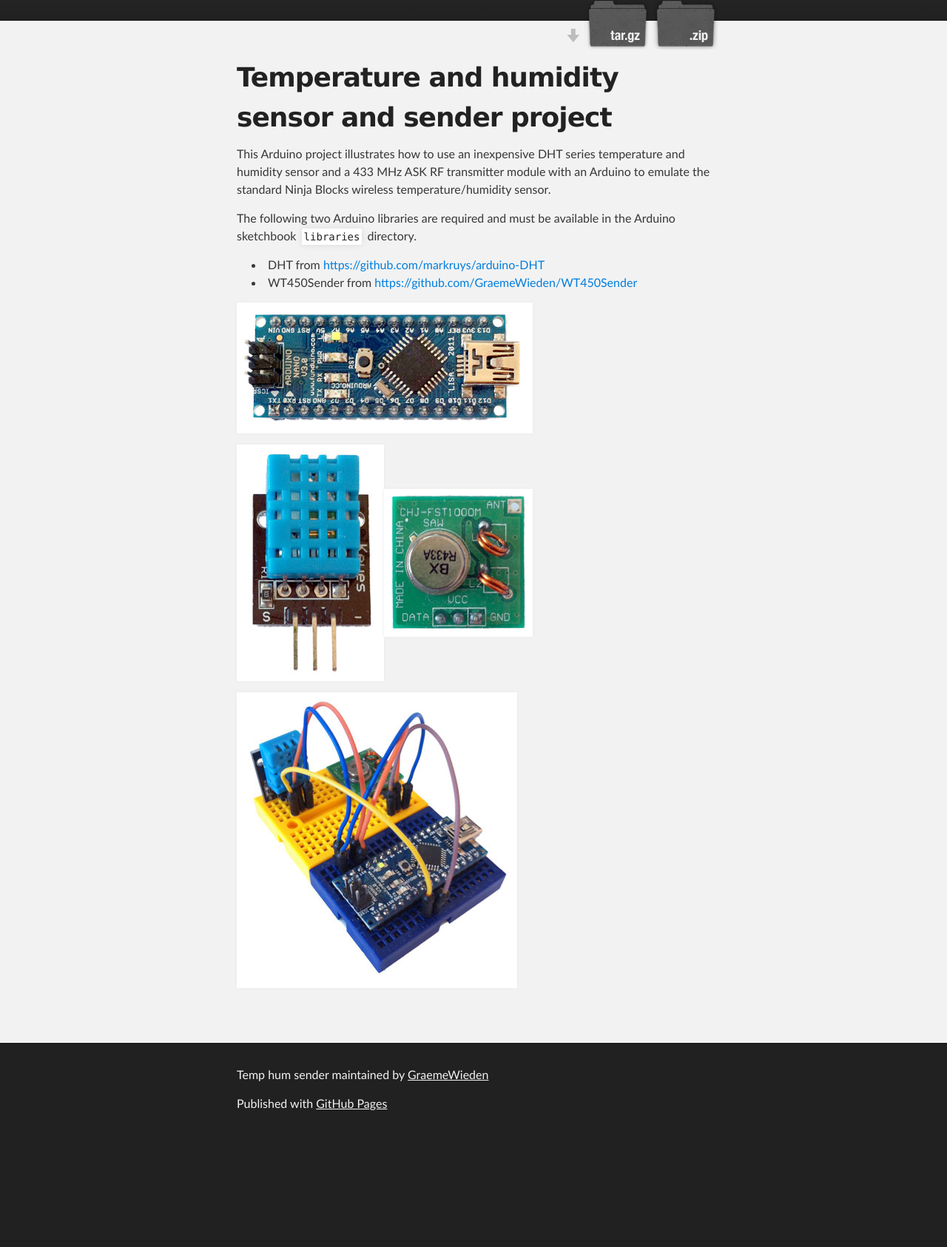
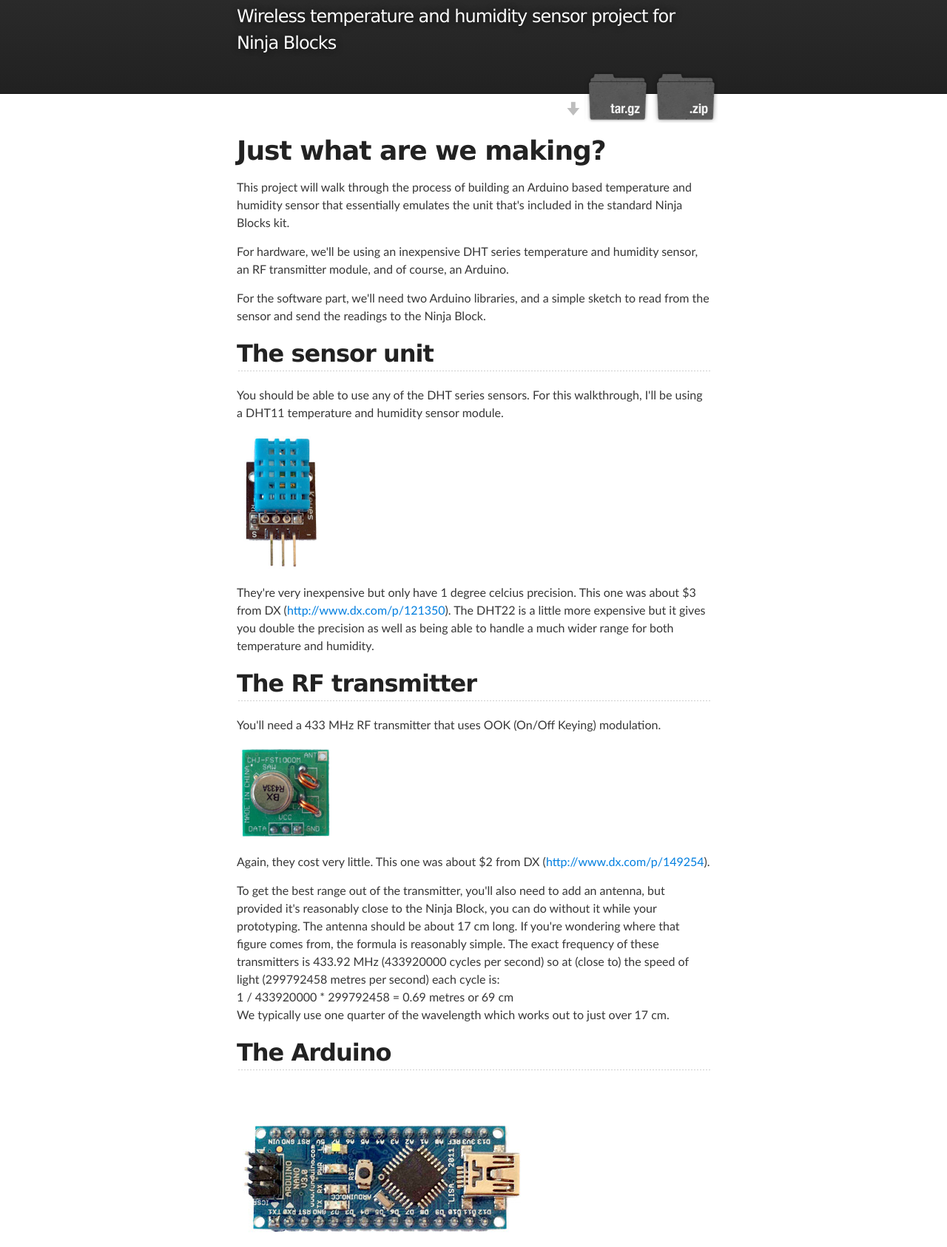
Before and after one commit to GraemeWieden/temp_hum_sender, a plain HTML site: page index.html in a window 1280 px wide. Shown: the part 182-1868 px from the top of the page at 74% size. Before the commit the page ends 1721 px from the top, so only its background shows below. Drawn offline with Linux system fonts and the light colour scheme.

Commit message:
page updates

```diff
--- a/index.html
+++ b/index.html
@@ -18,8 +18,8 @@
         <header class="inner">
           <a id="forkme_banner" href="https://github.com/GraemeWieden/temp_hum_sender">View on GitHub</a>
 
-          <h1 id="project_title">Temp hum sender</h1>
-          <h2 id="project_tagline">Temperature and humidity sensor and sender project</h2>
+          <h1 id="project_title">Temperature and Humidity Sensor</h1>
+          <h2 id="project_tagline">Wireless temperature and humidity sensor  project for Ninja Blocks</h2>
 
             <section id="downloads">
               <a class="zip_download_link" href="https://github.com/GraemeWieden/temp_hum_sender/zipball/master">Download this project as a .zip file</a>
@@ -32,10 +32,26 @@
     <div id="main_content_wrap" class="outer">
       <section id="main_content" class="inner">
         <h1>
-<a name="temperature-and-humidity-sensor-and-sender-project" class="anchor" href="#temperature-and-humidity-sensor-and-sender-project"><span class="octicon octicon-link"></span></a>Temperature and humidity sensor and sender project</h1>
+  Just what are we making?</h1>
 
-<p>This Arduino project illustrates how to use an inexpensive DHT series temperature and humidity sensor and a 433 MHz ASK RF transmitter module with an Arduino to emulate the standard Ninja Blocks wireless temperature/humidity sensor.</p>
-
+<p>This project will walk through the process of building an Arduino based temperature and humidity sensor that essentially emulates the unit that's included in the standard Ninja Blocks kit.</p>
+<p>For hardware, we'll be using an inexpensive DHT series temperature and humidity sensor, an RF transmitter module, and of course, an Arduino.</p>
+<p>For the software part, we'll need two Arduino libraries, and a simple sketch to read from the sensor and send the readings to the Ninja Block.</p>
+<h2>The sensor unit</h2>
+<p>You should be able to use any of the DHT series sensors. For this walkthrough, I'll be using a DHT11 temperature and humidity sensor module.</p>
+<p><img src="images/sensor.jpg" alt="DHT series sensor module" width="118" height="189"></p>
+<p>They're very inexpensive but only have 1 degree celcius precision. This one was about $3 from DX (<a href="http://www.dx.com/p/121350">http://www.dx.com/p/121350</a>). The DHT22 is a little more expensive but it gives you double the precision as well as being able to handle a much wider range for both temperature and humidity.</p>
+<h2>The RF transmitter</h2>
+<p>You'll need a 433 MHz RF transmitter that uses OOK (On/Off Keying) modulation.</p>
+<p><img src="images/transmitter.jpg" alt="RF transmitter module" width="132" height="131"></p>
+<p>Again, they cost very little. This one was about $2 from DX (<a href="http://www.dx.com/p/149254">http://www.dx.com/p/149254</a>).</p>
+<p>To get the best range out of the transmitter, you'll also need to add an antenna, but provided it's reasonably close to the Ninja Block, you can do without it while your prototyping. The antenna should be about 17 cm long. If you're wondering where that figure comes from, the formula is reasonably simple. The exact frequency of these transmitters is 433.92 MHz (433920000 cycles per second) so at (close to) the speed of light (299792458 metres per second) each cycle is:<br>
+1 / 433920000 * 299792458 = 0.69 metres or  69 cm<br>
+We typically use one quarter of the wavelength which works out to just over 17 cm.
+</p>
+<h2>The Arduino</h2>
+<p>&nbsp;</p>
+<p><img src="images/arduino-nano.jpg" width="400" height="177"></p>
 <p>The following two Arduino libraries are required and must be available in the Arduino sketchbook <code>libraries</code> directory.</p>
 
 <ul>
@@ -43,8 +59,8 @@
 </li>
 <li>WT450Sender from <a href="https://github.com/GraemeWieden/WT450Sender">https://github.com/GraemeWieden/WT450Sender</a>
 </li>
-</ul><p><img src="images/arduino-nano.jpg" width="400" height="177"></p>
-<p><img src="images/sensor.jpg" width="199" height="320"><img src="images/transmitter.jpg" width="201" height="200"></p>
+</ul><p>&nbsp;</p>
+<p>&nbsp;</p>
 <p><img src="images/temp-hum-sender-02.jpg" width="379" height="400"></p>
 <p>&nbsp;</p>
       </section>
--- a/stylesheets/stylesheet.css
+++ b/stylesheets/stylesheet.css
@@ -139,11 +139,6 @@ img {
 	max-width: 739px;
 	padding: 5px;
 	margin: 10px 0 10px 0;
-  border: 1px solid #ebebeb;
-
-  box-shadow: 0 0 5px #ebebeb;
-  -webkit-box-shadow: 0 0 5px #ebebeb;
-  -moz-box-shadow: 0 0 5px #ebebeb;
 	-o-box-shadow: 0 0 5px #ebebeb;
 	-ms-box-shadow: 0 0 5px #ebebeb;
 }
@@ -353,9 +348,9 @@ Full-Width Styles
 }
 
 #main_content_wrap {
-  background: #f2f2f2;
 	border-top: 1px solid #111;
 	border-bottom: 1px solid #111;
+	background-color: #FFFFFF;
 }
 
 #main_content {
```
Lines whose indentation alone changed are shown as unchanged.
